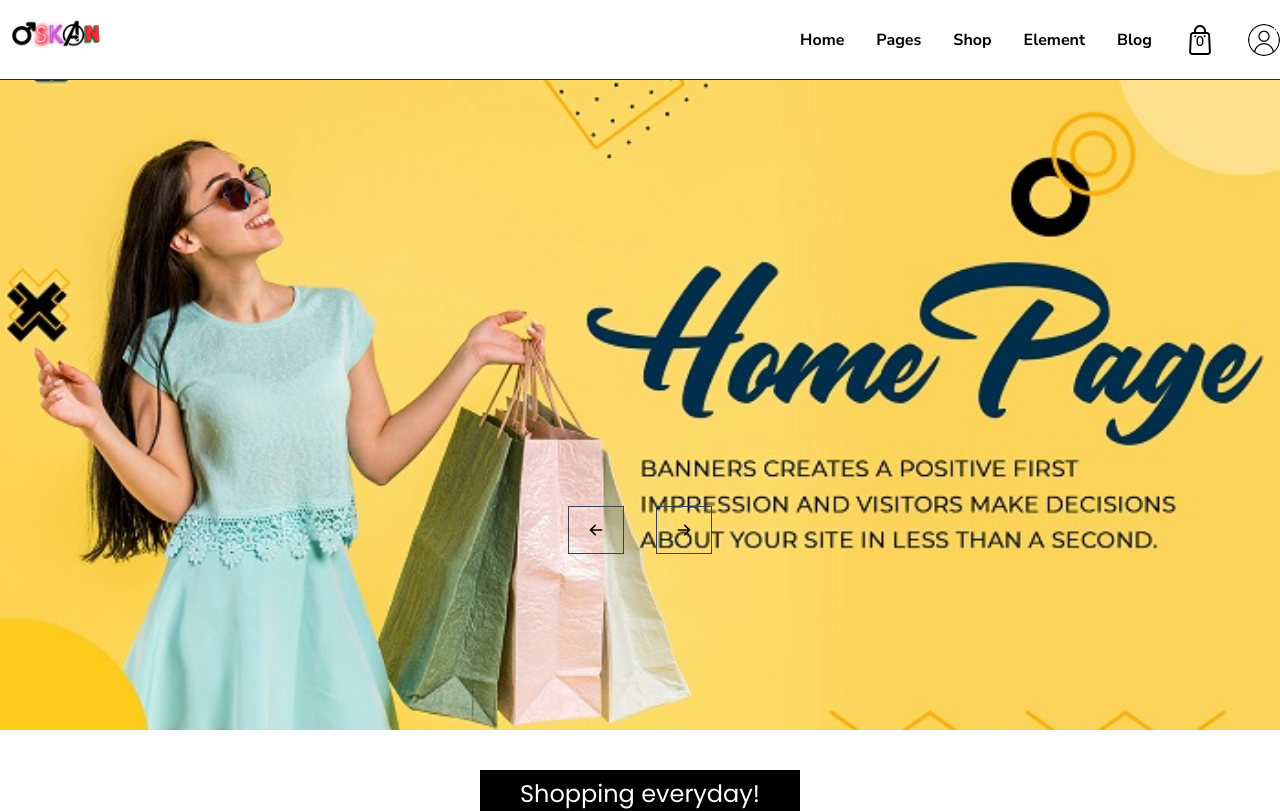
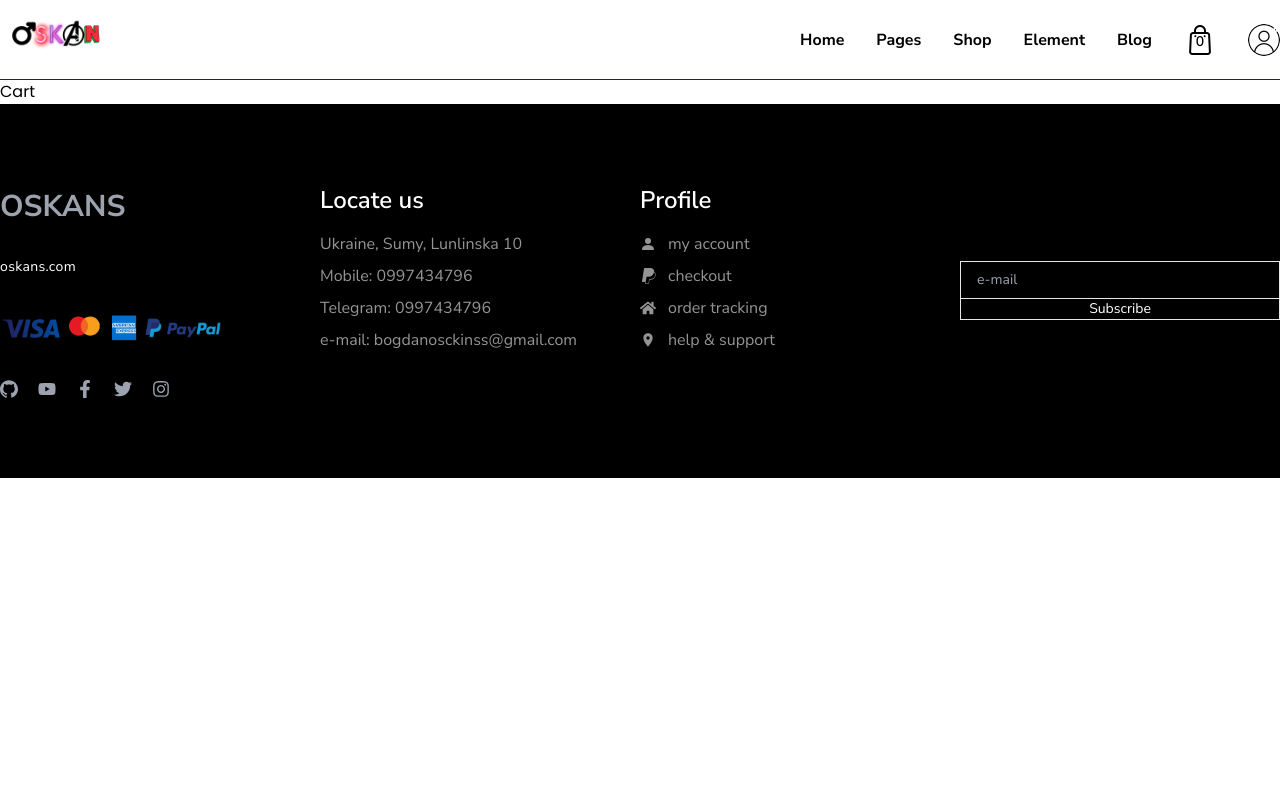
Before and after one commit to snizinka/react-commerce, a React (Create React App) app: page /cart in a window 1280 px wide. Shown: the top 811 px of the page. Built offline with nearby package versions, Linux system fonts and the light colour scheme.

Commit message:
Added router and cart route

```diff
--- a/package.json
+++ b/package.json
@@ -9,6 +9,7 @@
     "react": "^18.2.0",
     "react-dom": "^18.2.0",
     "react-icons": "^4.8.0",
+    "react-router-dom": "^6.9.0",
     "react-scripts": "5.0.1",
     "web-vitals": "^2.1.4"
   },
--- a/src/App.js
+++ b/src/App.js
@@ -1,14 +1,49 @@
 import React from 'react';
 import Footer from './components/Footer';
 import Header from './components/Header';
-import Home from './pages/Home'
+import Home from './pages/Home';
+import {
+  createBrowserRouter,
+  Outlet,
+  RouterProvider,
+  ScrollRestoration
+} from 'react-router-dom';
+import Cart from './pages/Cart';
+
+const Layout = () => {
+  return (
+    <div>
+      <Header></Header>
+      <Outlet></Outlet>
+      <Footer></Footer>
+    </div>
+  )
+}
+
+const router = createBrowserRouter([
+  {
+    path: "/",
+    element: <Layout></Layout>,
+    children: [
+      {
+        path: '/',
+        element: <Home></Home>
+      },
+      {
+        path: '/cart',
+        element: <Cart></Cart>
+      }
+    ]
+  }
+])
+
 
 function App() {
   return (
     <div className='font-bodyFont'>
-      <Header></Header>
-      <Home></Home>
-      <Footer></Footer>
+      <RouterProvider router={router}>
+
+      </RouterProvider>
     </div>
   );
 }
--- a/src/components/Header.js
+++ b/src/components/Header.js
@@ -3,7 +3,7 @@
 
 const Header = () => {
   return (
-    <div className="w-full h-20 bg-white border-b-[1px] border-b-gray-800 font-titleFont">
+    <div className="w-full h-20 bg-white border-b-[1px] border-b-gray-800 font-titleFont sticky top-0 z-50">
       <div className="max-w-screen-xl h-full mx-auto flex items-center justify-between">
         <div>
             <img className="w-28" src={logo} alt="OSKANS" />
--- /dev/null
+++ b/src/pages/Cart.js
@@ -0,0 +1,9 @@
+import React from 'react'
+
+function Cart() {
+  return (
+    <div>Cart</div>
+  )
+}
+
+export default Cart
```
Also changed, not shown: 1 other file (tests, documents, lock files or other folders).
